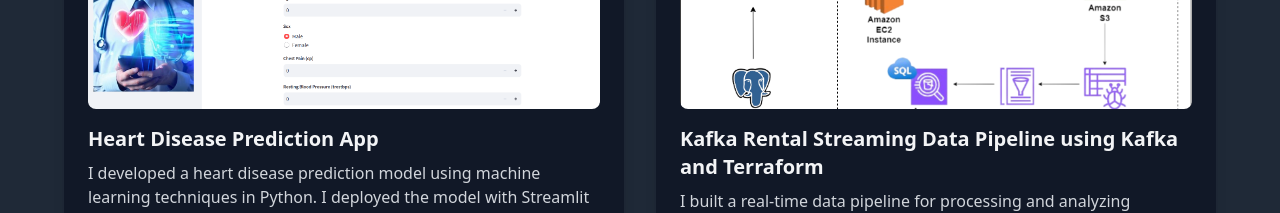
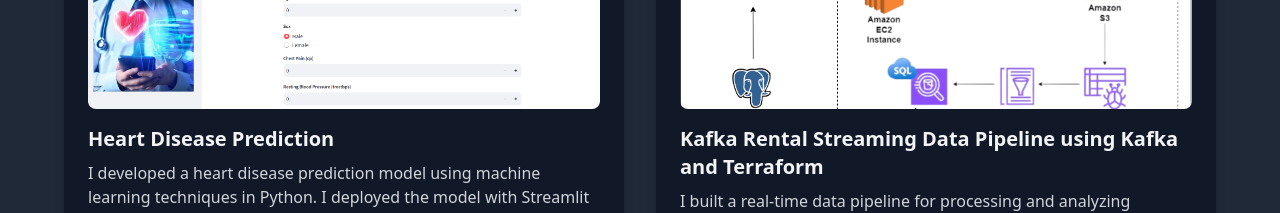
Before and after one commit to afkirmohamed11/portfolio, a React (Vite) app: page / in a window 1280 px wide. Shown: the part 3200-3413 px from the top of the page. Built offline with nearby package versions, Linux system fonts and the light colour scheme.

Commit message:
quick edits

```diff
--- a/src/ProjectsSection.tsx
+++ b/src/ProjectsSection.tsx
@@ -35,7 +35,7 @@
     },
     {
       id: 3,
-      name: "Heart Disease Prediction App",
+      name: "Heart Disease Prediction",
       description:
         "I developed a heart disease prediction model using machine learning techniques in Python. I deployed the model with Streamlit and Docker to ensure user-friendly access.",
       tools: ["Python", "Machine Learning", "Streamlit", "Docker"],
```
